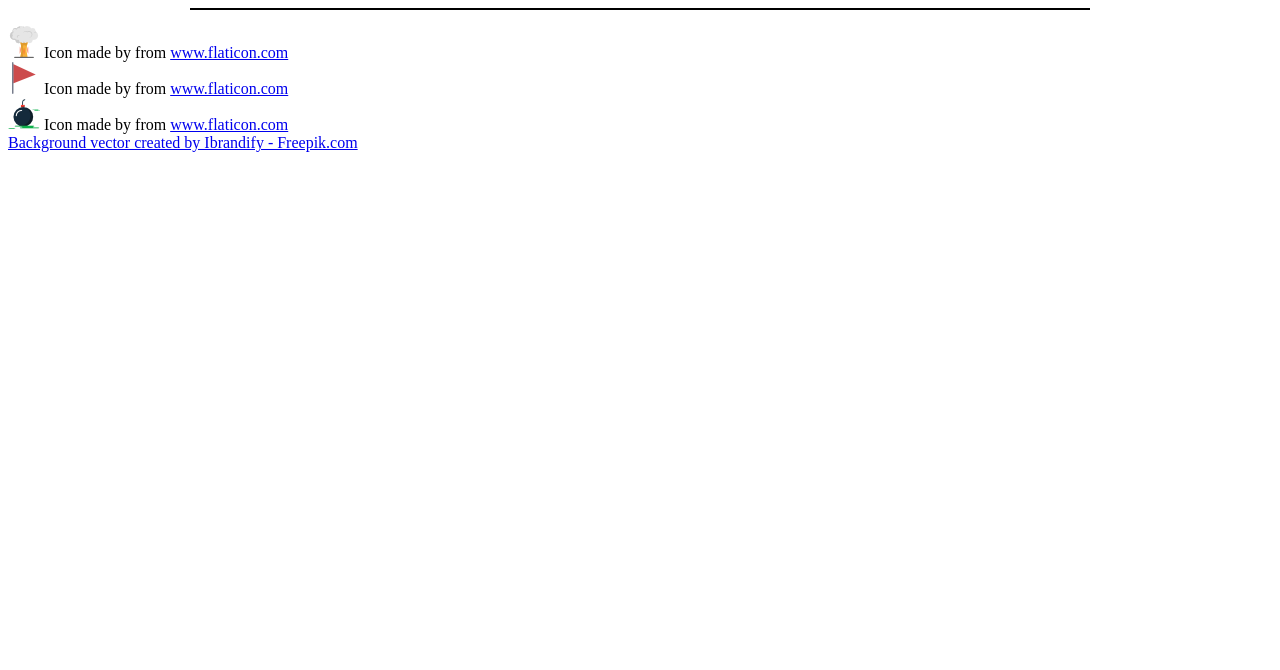
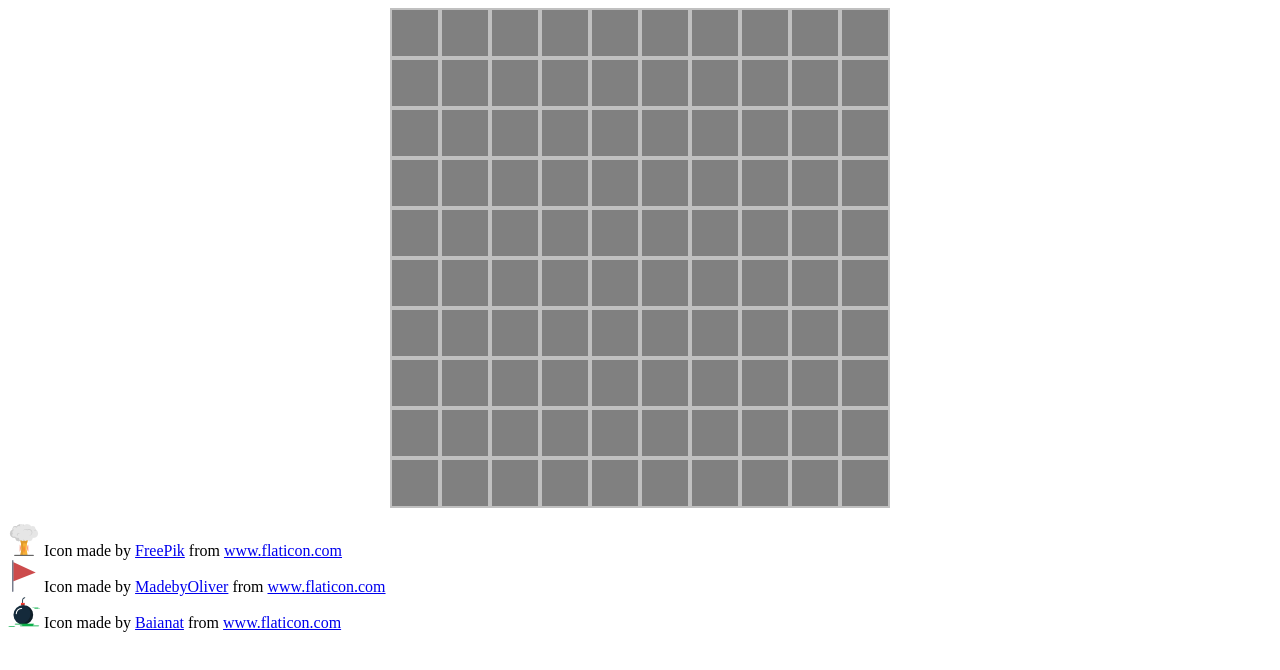
Before and after one commit to brunomateus/minesweeper-web, a plain HTML site: page index.html in a window 1280 px wide. Drawn offline with Linux system fonts and the light colour scheme.

Commit message:
Criação do campo minado

```diff
--- a/css/campo.css
+++ b/css/campo.css
@@ -1,15 +1,26 @@
 #campo_minado {
-    max-width: 900px;
-    background-color: silver;
-    border: 1px solid black;
+    position:relative;
+    width: 500px;
+    height: 500px;
     margin: 0 auto;
     box-sizing: border-box;
+    -moz-box-sizing: border-box;
+    background-color: red;
 }
 
 .zona {
+    position:absolute;
+    box-sizing: border-box;
+    -moz-box-sizing: border-box;
     background-color: gray;
-    box-sizing: border-box;
-    margin: 5px;
+    border: 2px solid silver;
+    margin: 0;
+    width:50px;
+    height:50px;
+}
+
+.zona:hover {
+    background-color: #f5f5f0;
 }
 
 .bomb {
--- a/index.html
+++ b/index.html
@@ -16,12 +16,12 @@
         <div id="campo_minado">
         </div>
         <p>
-            <img src="img/explosion.png"> Icon made by <a href="http://www.flaticon.com/authors/freepik" target="_blank"></a> from <a href="http://www.flaticon.com" target="_blank"> www.flaticon.com </a><br/>
-            <img src="img/flag.png"> Icon made by <a href="http://www.flaticon.com/authors/madebyoliver" target="_blank"></a> from <a href="http://www.flaticon.com" target="_blank"> www.flaticon.com </a><br/>
-            <img src="img/bomb.png"> Icon made by <a href="http://www.flaticon.com/authors/baianat" target="_blank"></a> from <a href="http://www.flaticon.com" target="_blank"> www.flaticon.com </a><br/>
-            <a href="http://www.freepik.com/free-photos-vectors/background">Background vector created by Ibrandify - Freepik.com</a>
+            <img src="img/explosion.png"> Icon made by <a href="http://www.flaticon.com/authors/freepik" target="_blank">FreePik</a> from <a href="http://www.flaticon.com" target="_blank"> www.flaticon.com </a><br/>
+            <img src="img/flag.png"> Icon made by <a href="http://www.flaticon.com/authors/madebyoliver" target="_blank">MadebyOliver</a> from <a href="http://www.flaticon.com" target="_blank"> www.flaticon.com </a><br/>
+            <img src="img/bomb.png"> Icon made by <a href="http://www.flaticon.com/authors/baianat" target="_blank">Baianat</a> from <a href="http://www.flaticon.com" target="_blank"> www.flaticon.com </a><br/>
         </p>
         <footer>
         </footer>
+        <script src="js/campo.js"></script>
     </body>
 </html>
--- /dev/null
+++ b/js/campo.js
@@ -0,0 +1,27 @@
+function inicializar(nZonas){
+    var campo = document.getElementById("campo_minado");
+        var tamanhoZona = campo.getBoundingClientRect().width / nZonas;
+
+    for(var i = 0; i < nZonas; i++){
+        for(var j = 0; j < nZonas; j++){
+
+            var zona = document.createElement("div");
+
+            zona.style.width = tamanhoZona + "px";
+            zona.style.height = tamanhoZona + "px";
+
+            zona.style.top = (i * tamanhoZona) + "px";
+            zona.style.left = (j * tamanhoZona) + "px";
+
+            zona.id = 'z' + i + j;
+            zona.className = "zona";
+
+            campo.appendChild(zona);
+        }
+        campo.appendChild(document.createElement("br"));
+    }
+}
+
+window.addEventListener("load", function(){
+    inicializar(10);
+});
```
